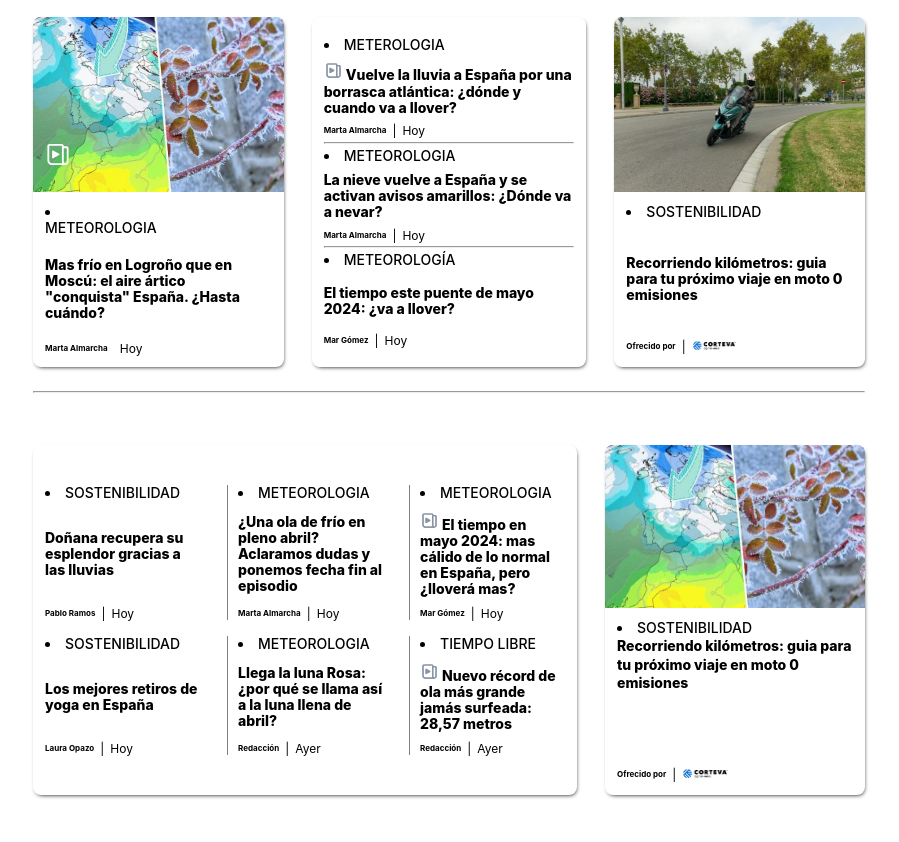
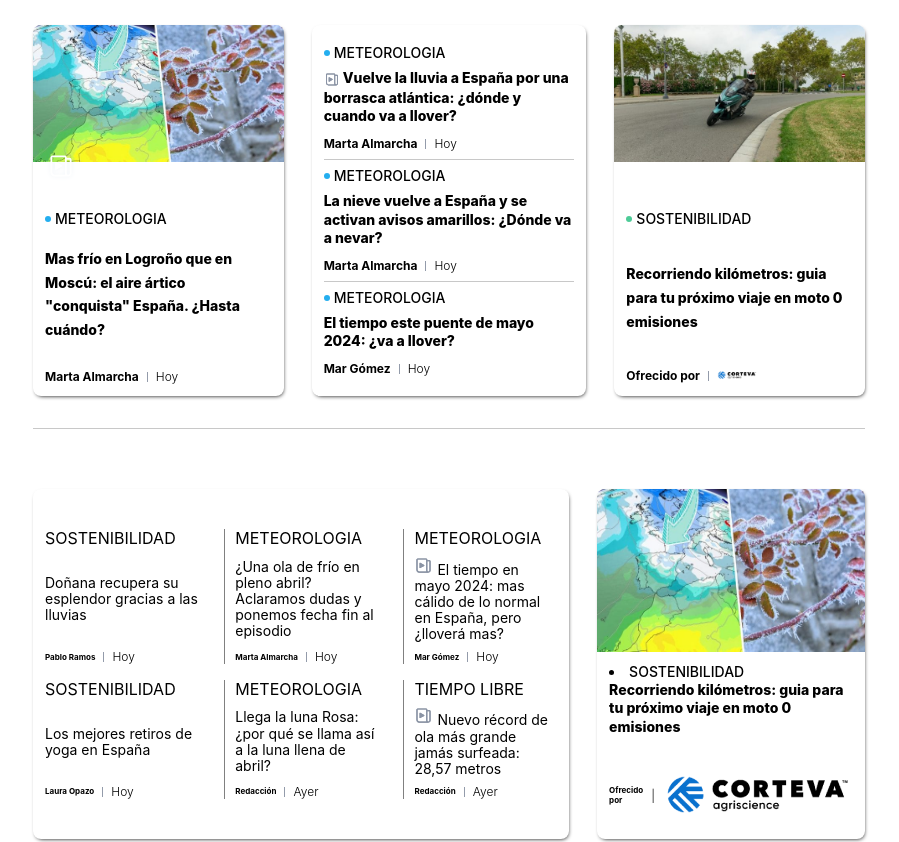
Before and after one commit to javier-ibanez-vizuete/eltiempo-web-clone, a plain HTML site: page index.html in a window 1280 px wide. Shown: the part 1340-2182 px from the top of the page, without its empty margins (191-1090 px from the left). Drawn offline with nearby package versions, Linux system fonts and the light colour scheme.

Commit message:
top side of the top news section improved

```diff
--- a/index.html
+++ b/index.html
@@ -284,41 +284,40 @@
                 <h2>Noticias destacadas</h2>
 
                 <div class="multicard-container">
-                    <div class="half-card-container card-dimensions">
+                    <div class="foto-card-container card-dimensions">
                         <div class="card-image-container">
                             <img src="/images/articulos/articulo-mapa.jpg"
-                                alt="Imagen dividida de un mapa y varias ramas nevadas">
+                                alt="Imagen dividida de un mapa y varias ramas nevadas" class="card-image">
                             <img src="/images/icons/icon-video-blanco.svg" alt="Icono de Video para tarjetas"
                                 class="video-icon">
                         </div>
                         <article>
-                            <ul>
-                                <li>
-                                    <div class="punto"></div>
+                            <div class="text-article-container">
+                                <div class="titles-card-container">
+                                    <div class="title-dot blue-dot"></div>
                                     <span>METEOROLOGIA</span>
-                                </li>
-                            </ul>
+                                </div>
 
                                 <a href="#">Mas frío en Logroño que en Moscú: el aire ártico "conquista" España.
                                     ¿Hasta cuándo?
                                 </a>
+                            </div>
 
                             <div class="signature-card">
                                 <h6>Marta Almarcha</h6>
-                                <div class="separator-vertical separator-pink separator-small"></div>
+                                <div class="signature-line-separator"></div>
                                 <p>Hoy</p>
                             </div>
-
                         </article>
                     </div>
 
                     <div class="individual-card-container card-dimensions">
                         <article>
-                            <ul>
-                                <li>
-                                    <span>METEROLOGIA</span>
-                                </li>
-                            </ul>
+                            <div class="text-article-container little-gap">
+                                <div class="titles-card-container">
+                                    <div class="title-dot blue-dot"></div>
+                                    <span>METEOROLOGIA</span>
+                                </div>
 
                                 <a href="#" class="anchor-container">
                                     <svg width="19" height="19" viewBox="0 0 19 19" xmlns="http://www.w3.org/2000/svg">
@@ -330,66 +329,69 @@
                                                 d="M11.943 2.375c.754 0 1.371.586 1.422 1.327l.003.098v.204H15.2c.754 0 1.372.586 1.422 1.327l.003.098v8.957a2.24 2.24 0 0 1-2.12 2.236l-.12.003H5.43a3.054 3.054 0 0 1-3.051-2.921l-.003-.133V3.8c0-.754.586-1.372 1.327-1.422l.098-.003h8.143zm0 1.221H3.8c-.098 0-.18.07-.2.163l-.004.041v9.771c0 .976.763 1.774 1.725 1.83l.108.003h6.962l-.01-.02a2.227 2.227 0 0 1-.231-.88l-.004-.118V3.8c0-.098-.07-.18-.162-.2l-.041-.004zM15.2 5.225h-1.832v9.16a1.018 1.018 0 0 0 2.032.089l.004-.088V5.429c0-.099-.07-.18-.163-.2l-.041-.004zM6.22 6.791l.05.024 3.888 2.18c.325.182.343.64.054.853l-.054.035-3.91 2.191-.03.015-.055.018-.055.013-.055.005a.49.49 0 0 1-.055 0l-.054-.006-.03-.006-.053-.017-.022-.008-.05-.024-.027-.017-.045-.032-.04-.037-.037-.042-.032-.045-.027-.049-.014-.032-.018-.054-.012-.056-.006-.056V7.259a.5.5 0 0 1 .688-.468z" />
                                         </g>
                                     </svg>
-                                Vuelve la lluvia a España por una borrasca atlántica: ¿dónde y cuando va a llover?
-                            </a>
+                                    Vuelve la lluvia a España por una borrasca atlántica: ¿dónde y cuando va a
+                                    llover?</a>
+                            </div>
 
                             <div class="signature-card">
                                 <h6>Marta Almarcha</h6>
-                                <div>|</div>
+                                <div class="signature-line-separator"></div>
                                 <p>Hoy</p>
                             </div>
                         </article>
 
-                        <hr>
+                        <div class="section-separator"></div>
 
                         <article>
-                            <ul>
-                                <li>
+                            <div class="text-article-container little-gap">
+                                <div class="titles-card-container">
+                                    <div class="title-dot blue-dot"></div>
                                     <span>METEOROLOGIA</span>
-                                </li>
-                            </ul>
+                                </div>
 
                                 <a href="#">
                                     La nieve vuelve a España y se activan avisos amarillos: ¿Dónde va a nevar?
                                 </a>
+                            </div>
 
                             <div class="signature-card">
                                 <h6>Marta Almarcha</h6>
-                                <div>|</div>
+                                <div class="signature-line-separator"></div>
                                 <p>Hoy</p>
                             </div>
                         </article>
 
-                        <hr>
+                        <div class="section-separator"></div>
 
                         <article>
-                            <ul>
-                                <li>
-                                    <span>METEOROLOGÍA</span>
-                                </li>
-                            </ul>
+                            <div class="text-article-container little-gap">
+                                <div class="titles-card-container">
+                                    <div class="title-dot blue-dot"></div>
+                                    <span>METEOROLOGIA</span>
+                                </div>
 
                                 <a href="#">El tiempo este puente de mayo 2024: ¿va a llover?</a>
 
+                            </div>
                             <div class="signature-card">
                                 <h6>Mar Gómez</h6>
-                                <div>|</div>
+                                <div class="signature-line-separator"></div>
                                 <p>Hoy</p>
                             </div>
                         </article>
+                    </div>
 
-                    </div>
-                    <div class="half-card-container card-dimensions">
+                    <div class="foto-card-container card-dimensions">
                         <div class="card-image-container">
-                            <img src="/images/articulos/articulo-moto.jpg" alt="Moto azul cogiendo una curva">
+                            <img src="/images/articulos/articulo-moto.jpg" alt="Moto azul cogiendo una curva"
+                                class="card-image">
                         </div>
 
                         <article>
-                            <ul>
-                                <li>
+                            <div class="titles-card-container">
+                                <div class="title-dot green-dot"></div>
                                 <span>SOSTENIBILIDAD</span>
-                                </li>
-                            </ul>
+                            </div>
 
                             <a href="#">
                                 Recorriendo kilómetros: guia para tu próximo viaje en moto 0 emisiones
@@ -397,7 +399,7 @@
 
                             <div class="signature-card">
                                 <h6>Ofrecido por</h6>
-                                <div>|</div>
+                                <div class="signature-line-separator"></div>
                                 <div class="signature-image-container">
                                     <img src="/images/logo-corteva.png" alt="Logo Corteva en Azul">
                                 </div>
@@ -406,7 +408,7 @@
                     </div>
                 </div>
 
-                <hr>
+                <div class="section-separator"></div>
 
                 <div class="last-cards-container">
                     <div class="multicard-container wrap-details card-dimensions">
@@ -424,7 +426,7 @@
                             <div class="signature-card">
                                 <h6>Pablo Ramos</h6>
 
-                                <div>|</div>
+                                <div class="signature-line-separator"></div>
 
                                 <p>Hoy</p>
                             </div>
@@ -444,7 +446,7 @@
                             <div class="signature-card">
                                 <h6>Marta Almarcha</h6>
 
-                                <div>|</div>
+                                <div class="signature-line-separator"></div>
 
                                 <p>Hoy</p>
                             </div>
@@ -472,7 +474,7 @@
 
                             <div class="signature-card">
                                 <h6>Mar Gómez</h6>
-                                <div>|</div>
+                                <div class="signature-line-separator"></div>
                                 <p>Hoy</p>
                             </div>
                         </article>
@@ -490,7 +492,7 @@
 
                             <div class="signature-card">
                                 <h6>Laura Opazo</h6>
-                                <div>|</div>
+                                <div class="signature-line-separator"></div>
                                 <p>Hoy</p>
                             </div>
                         </article>
@@ -508,7 +510,7 @@
 
                             <div class="signature-card">
                                 <h6>Redacción</h6>
-                                <div>|</div>
+                                <div class="signature-line-separator"></div>
                                 <p>Ayer</p>
                             </div>
                         </article>
@@ -535,7 +537,7 @@
 
                             <div class="signature-card">
                                 <h6>Redacción</h6>
-                                <div>|</div>
+                                <div class="signature-line-separator"></div>
                                 <p>Ayer</p>
                             </div>
                         </article>
--- a/styles.css
+++ b/styles.css
@@ -471,13 +471,13 @@ header .bottom-header-container {
     border-radius: 4px;
 }
 
-/* --------------------Estilos para la segunda seccion del Main------------- */
+/* -----------------MAIN / TOP NEWS SECTION----------- */
 
 .top-news-section {
     display: flex;
     flex-direction: column;
     justify-content: space-evenly;
-    gap: 24px;
+    gap: 32px;
 }
 
 .top-news-section h2 {
@@ -489,9 +489,7 @@ header .bottom-header-container {
     font-size: 14px;
 }
 
-.top-news-section img {
-    width: 100%;
-}
+/* ...............TOP NEWS SECTION / TOP SIDE-------- */
 
 .multicard-container {
     display: flex;
@@ -501,26 +499,25 @@ header .bottom-header-container {
 
 .card-dimensions {
     flex: 1;
-    height: 350px;
+
     border-radius: 8px;
     background-color: white;
     box-shadow: 1px 2px 4px -2px rgba(0, 0, 0, 1);
 }
 
-.half-card-container {
+.foto-card-container {
     display: flex;
     flex-direction: column;
     justify-content: space-between;
-    flex: 1;
 }
 
 .card-image-container {
-    height: 50%;
+    flex: 1;
     position: relative;
 }
 
-.half-card-container .card-image-container img {
-    height: 100%;
+.foto-card-container .card-image-container .card-image {
+    width: 100%;
     border-top-left-radius: 8px;
     border-top-right-radius: 8px;
     z-index: 0;
@@ -529,13 +526,13 @@ header .bottom-header-container {
 
 .card-image-container .video-icon {
     position: absolute;
-    top: 50px;
-    left: 10px;
+    bottom: 10%;
+    left: 5%;
     z-index: 1;
     width: 30px;
 }
 
-.half-card-container article {
+.foto-card-container article {
     display: flex;
     flex-direction: column;
     justify-content: space-between;
@@ -544,39 +541,72 @@ header .bottom-header-container {
     padding: 12px;
 }
 
-.multicard-container article li {
-    text-decoration: dotted;
-    list-style-type: disc;
-    list-style-position: inside;
+.text-article-container {
+    display: flex;
+    flex-direction: column;
+    gap: 20px;
+}
+
+.multicard-container article .titles-card-container {
+    display: flex;
+    align-items: center;
+    gap: 4px;
+
     font-size: 14px;
     font-weight: 500;
 }
 
-.multicard-container article a {
+.title-dot {
+    height: 6px;
+    width: 6px;
+    border-radius: 100%;
+}
+
+.blue-dot {
+    background-color: #24AEEF;
+}
+
+.green-dot {
+    background-color: #4DCB97;
+}
+
+.foto-card-container article a {
     font-weight: 800;
+    line-height: 1.7;
 }
 
 .signature-card {
     display: flex;
     align-items: center;
-    gap: 6px;
+    gap: 8px;
 
+    font-size: 12px;
+    font-weight: 300;
+}
+
+.signature-line-separator {
+    height: 10px;
+    width: 1px;
+    background-color: #939BAA;
+}
+
+.foto-card-container .signature-card h6 {
     font-size: 12px;
 }
 
-.signature-card .signature-image-container {
+/* .signature-card .signature-image-container {
     width: 20%;
-}
+} */
 
-.signature-image-container img {
+/* .signature-image-container img {
     width: 100%;
-}
+} */
 
 .individual-card-container {
     display: flex;
     flex-direction: column;
     justify-content: space-between;
-    gap: 4px;
+    gap: 8px;
 
     padding: 20px 12px;
 }
@@ -585,8 +615,34 @@ header .bottom-header-container {
     display: flex;
     flex-direction: column;
     justify-content: space-between;
+    gap: 12px;
+    flex: 1;
+}
+
+.individual-card-container .text-article-container a {
+    font-weight: 800;
+    line-height: 1.3;
+}
+
+.individual-card-container .little-gap {
     gap: 8px;
-    flex: 1;
+}
+
+.individual-card-container .anchor-container svg {
+    width: 16px;
+    vertical-align: middle;
+}
+
+.individual-card-container .signature-card h6 {
+    font-size: 12px;
+}
+
+.foto-card-container .signature-image-container {
+    width: 40px;
+}
+
+.foto-card-container .signature-image-container img {
+    width: 100%;
 }
 
 .wrap-details {
```
Lines whose indentation alone changed are shown as unchanged.
